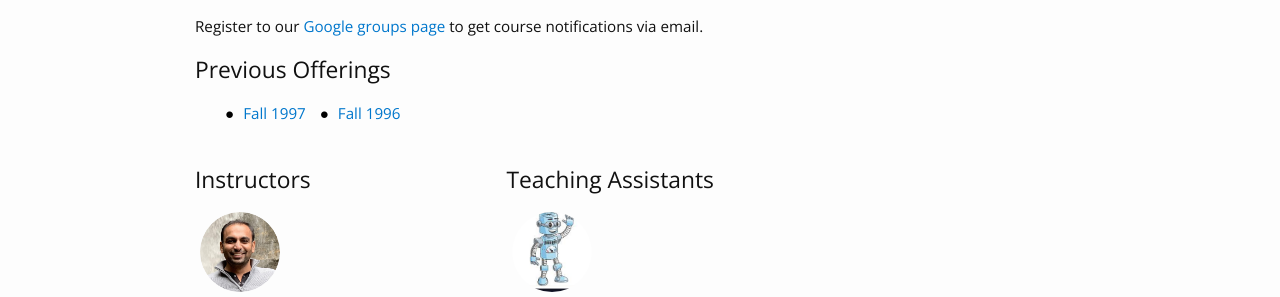
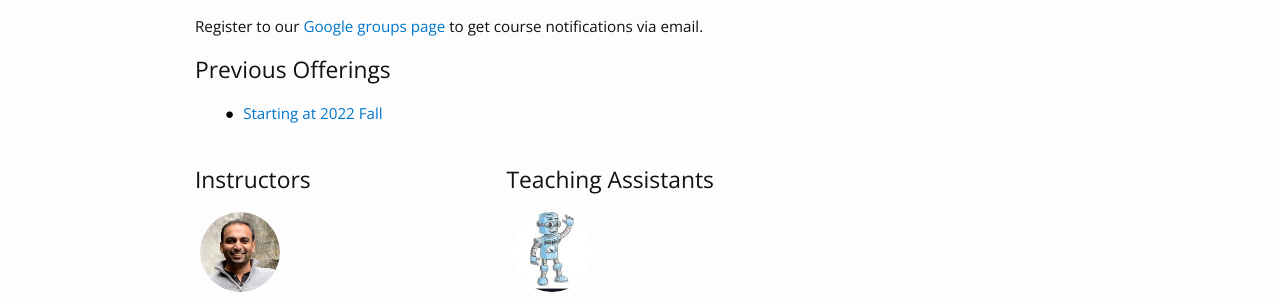
Before and after one commit to KAIsquare-UMBC/KAIsquare-UMBC, a Jekyll site: the page built from index.md, in a window 1280 px wide. Shown: the part 563-860 px from the top of the page. Built offline with Jekyll 4.4.1, drawn with Linux system fonts in a browser that asks for light colours; nearby versions of some CDN libraries.

Commit message:
Update previous_offering.yml

```diff
--- a/_data/previous_offering.yml
+++ b/_data/previous_offering.yml
@@ -1,6 +1,6 @@
 offerings:
-  - title: Fall 1997
-    url: https://previous_course_website.url/
+  - title: Starting at 2022 Fall
+    url: #https://previous_course_website.url/
 
-  - title: Fall 1996
-    url: https://previous_course_website.url/
+  #- title: #Fall 1996
+   # url: #https://previous_course_website.url/
```
